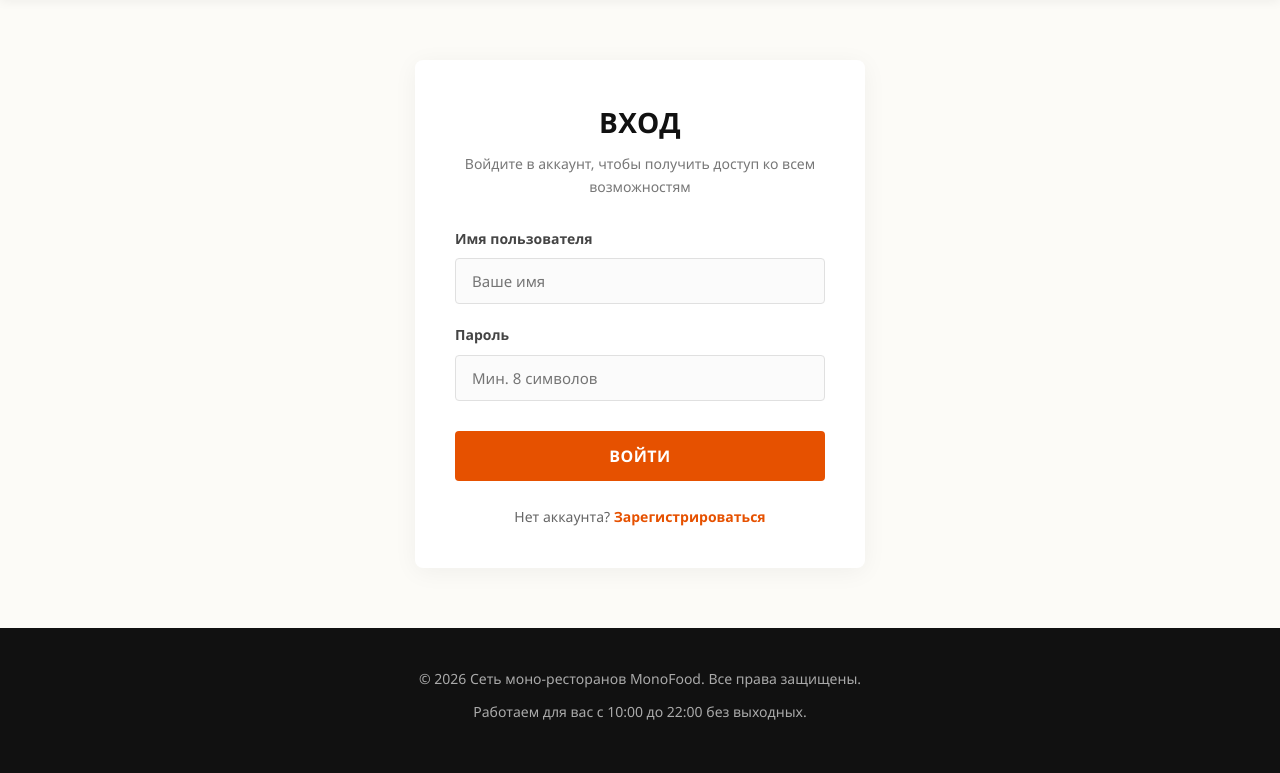
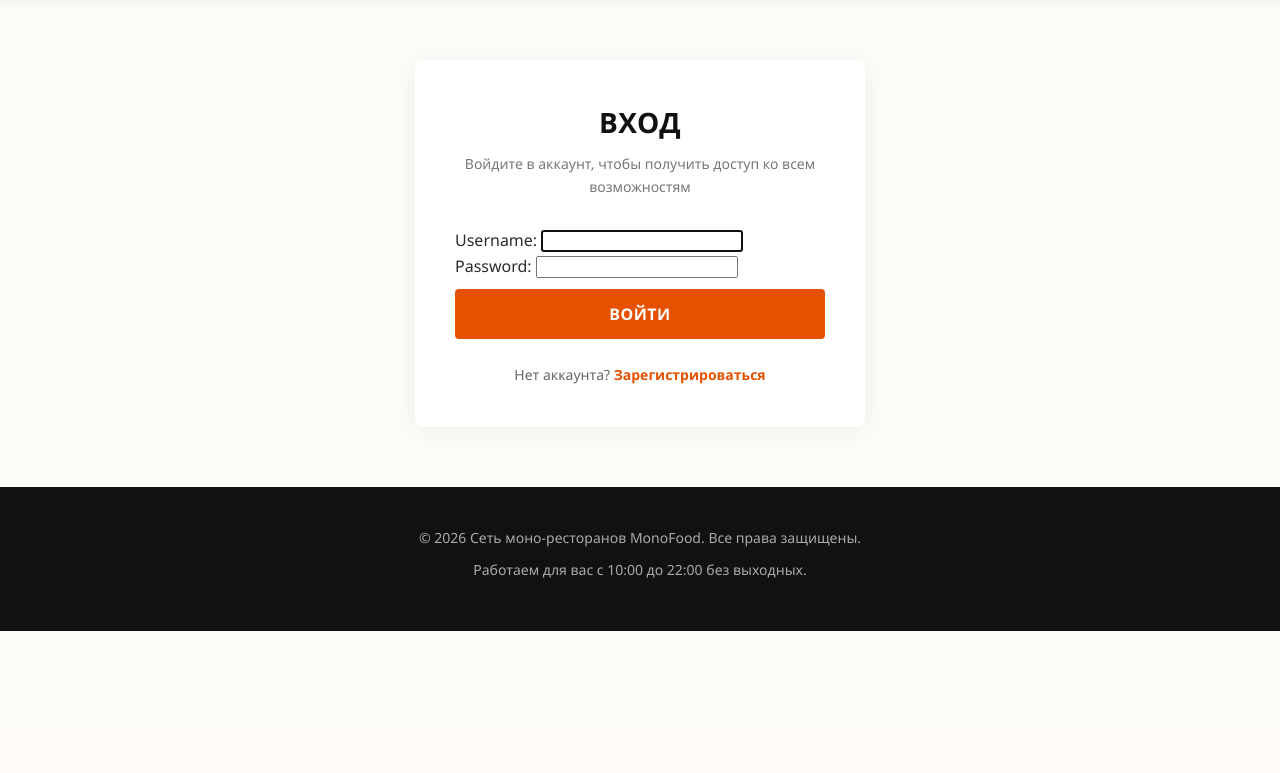
Before and after one commit to Leonid671488/django, a Django app: page /users/login/ in a window 1280 px wide. Shown: the part 68-841 px from the top of the page. After the commit the page ends 699 px from the top, so only its background shows below. Run offline with Django 5.2, Linux system fonts and the light colour scheme.

Commit message:
Login added

```diff
--- /dev/null
+++ b/users/forms.py
@@ -0,0 +1,7 @@
+from django.contrib.auth.forms import AuthenticationForm
+from users.models import User
+
+class UserLoginForm(AuthenticationForm):
+    class Meta:
+        model = User
+        fields = ("username", "password")
--- a/users/templates/users/login.html
+++ b/users/templates/users/login.html
@@ -13,16 +13,18 @@
             <h2>Вход</h2>
             <p class="form-subtitle">Войдите в аккаунт, чтобы получить доступ ко всем возможностям</p>
 
-            <form action="#" method="POST">
-                <div class="form-group">
-                    <label for="username">Имя пользователя</label>
-                    <input type="text" id="username" name="username" placeholder="Ваше имя" required>
-                </div>
+            <form action="{% url 'users:login' %}" method="post">
+                {% csrf_token %}
+                {{ form.as_p }}
+<!--                <div class="form-group">-->
+<!--                    <label for="username">Имя пользователя</label>-->
+<!--                    <input type="text" id="username" name="username" placeholder="Ваше имя" required>-->
+<!--                </div>-->
 
-                <div class="form-group">
-                    <label for="password">Пароль</label>
-                    <input type="password" id="password" name="password" placeholder="Мин. 8 символов" minlength="8" required>
-                </div>
+<!--                <div class="form-group">-->
+<!--                    <label for="password">Пароль</label>-->
+<!--                    <input type="password" id="password" name="password" placeholder="Мин. 8 символов" minlength="8" required>-->
+<!--                </div>-->
 
                 <button type="submit" class="btn-submit">Войти</button>
             </form>
--- a/users/views.py
+++ b/users/views.py
@@ -1,7 +1,9 @@
-from django.shortcuts import render
+from django.shortcuts import render, HttpResponseRedirect
+from users.forms import UserLoginForm
 from users.models import User
 from bookings.models import Booking, Feedback, Restaurant
-
+from django.contrib import auth
+from django.urls import reverse
 
 # Create your views here.
 
@@ -14,8 +16,23 @@ def register(request):
 
 
 def login(request):
+    if request.method == "POST":
+        form = UserLoginForm(data=request.POST)
+        if form.is_valid():
+            username = request.POST["username"]
+            password = request.POST["password"]
+
+            user = auth.authenticate(username=username, password=password)
+
+            if user and user.is_active:
+                auth.login(request, user)
+                return HttpResponseRedirect(reverse('users:personal_account'))
+    else:
+        form = UserLoginForm()
+
     context = {
-        "title": "Сеть моно-ресторанов | Вход"
+        "title": "Сеть моно-ресторанов | Вход",
+        "form": form
     }
 
     return render(request, "users/login.html", context=context)
```
Also changed, not shown: db.sqlite3.
